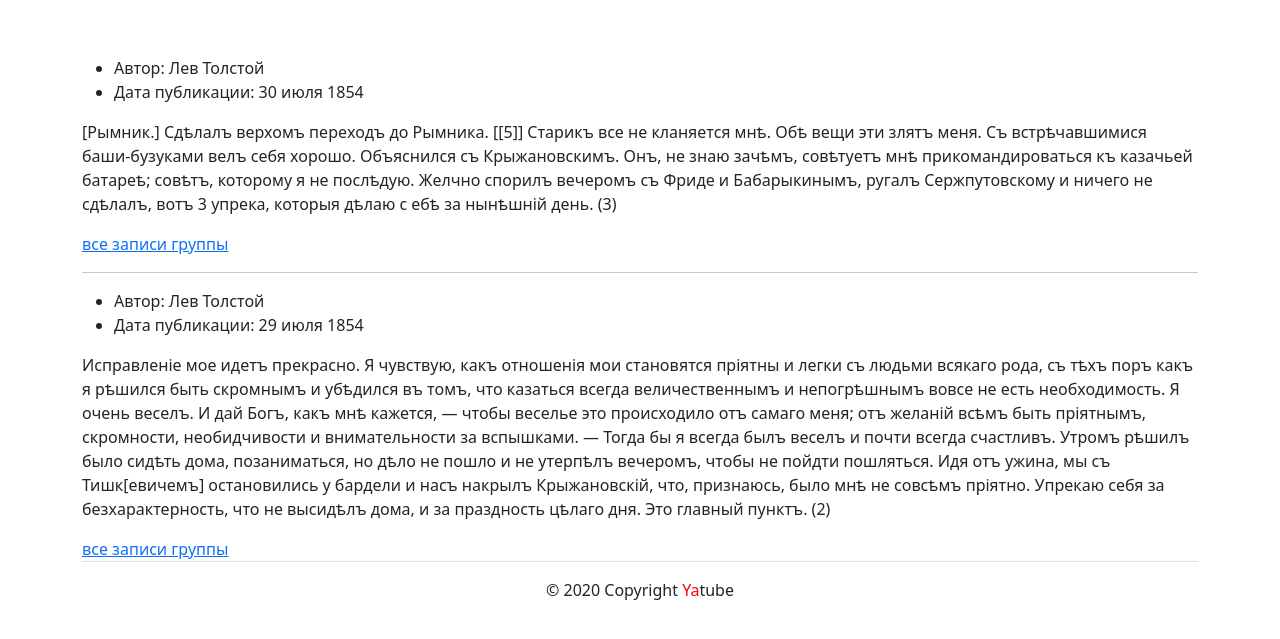
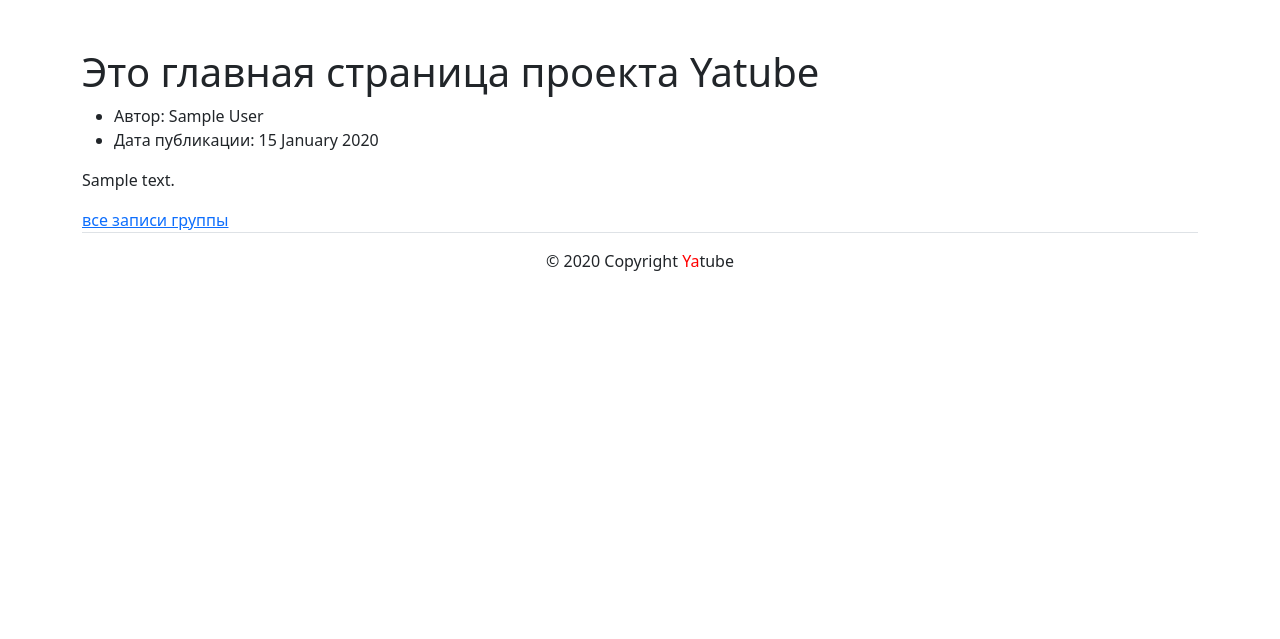
Before and after one commit to Kors557/yatubeV2.1, a Django app: page / in a window 1280 px wide. Shown: the part 56-695 px from the top of the page. Run offline with Django 3.2, Linux system fonts and the light colour scheme; tables that the repository leaves empty hold one stand-in row (values such as "Sample post"); some libraries are stand-ins or nearby versions.

Commit message:
перед тестами

```diff
--- a/yatube/posts/models.py
+++ b/yatube/posts/models.py
@@ -2,6 +2,15 @@ from django.db import models
 from django.contrib.auth import get_user_model
 
 User = get_user_model()
+
+
+class Group(models.Model):
+    title = models.CharField(max_length=200)
+    slug = models.SlugField(unique=True, verbose_name='URL')
+    description = models.TextField()
+
+    def __str__(self) -> str:
+        return self.title
 
 
 class Post(models.Model):
@@ -12,3 +21,9 @@ class Post(models.Model):
         on_delete=models.CASCADE,
         related_name='posts'
     )
+    group = models.ForeignKey(
+        Group,
+        blank=True,
+        null=True,
+        on_delete=models.CASCADE
+    )
--- a/yatube/posts/views.py
+++ b/yatube/posts/views.py
@@ -1,14 +1,24 @@
-from django.shortcuts import render
+from django.shortcuts import render, get_object_or_404
 
-from django.http import HttpResponse
+from .models import Post, Group
 
 
 def index(request):
     template = 'posts/index.html'
-    return render(request, template)
+    title = 'Это главная страница проекта Yatube'
+    posts = Post.objects.order_by('-pub_date')[:10]
+    context = {
+        'title': title,
+        'posts': posts
+    }
+    return render(request, template, context)
 
 
 def group_posts(request, slug):
-    return HttpResponse(f'Записи группы {slug}')
-
-# Create your views here.
+    group = get_object_or_404(Group, slug=slug)
+    posts = Post.objects.filter(group=group).order_by('-pub_date')[:10]
+    context = {
+        'group': group,
+        'posts': posts,
+    }
+    return render(request, 'posts/group_list.html', context)
--- a/yatube/templates/posts/index.html
+++ b/yatube/templates/posts/index.html
@@ -6,48 +6,20 @@
     <div class="container py-5">
     <h1>{{title}}</h1>
     <article>
-      <ul>
-        <li>
-          Автор: Лев Толстой
-        </li>
-        <li>
-          Дата публикации: 30 июля 1854
-        </li>
-      </ul>
-      <p>
-        [Рымник.] Сдѣлалъ верхомъ переходъ до Рымника. [[5]] Старикъ все не кланяется мнѣ.
-        Обѣ вещи эти злятъ меня. Съ встрѣчавшимися баши-бузуками велъ себя хорошо.
-        Объяснился съ Крыжановскимъ. Онъ, не знаю зачѣмъ, совѣтуетъ мнѣ прикомандироваться
-        къ казачьей батареѣ; совѣтъ, которому я не послѣдую. Желчно спорилъ вечеромъ съ Фриде
-        и Бабарыкинымъ, ругалъ Сержпутовскому и ничего не сдѣлалъ, вотъ 3 упрека, которыя дѣлаю с
-        ебѣ за нынѣшній день. (3)
-      </p>
-      <a href="group_list.html">все записи группы</a>
+      {% for post in posts %}
+          <ul>
+             <li> Автор: {{ post.author.get_full_name }} </li>
+             <li>
+              Дата публикации: {{ post.pub_date|date:"d E Y" }}
+             </li>
+          </ul>
+          <p>{{ post.text }}</p>
+          {% if post.group %}
+             <a href="{% url 'posts:group_posts' post.group.slug %}">все записи группы</a>
+          {% endif %}
     </article>
-    <hr>
-    <article>
-      <ul>
-        <li>
-          Автор: Лев Толстой
-        </li>
-        <li>
-          Дата публикации: 29 июля 1854
-        </li>
-      </ul>
-      <p>
-        Исправленіе мое идетъ прекрасно. Я чувствую, какъ отношенія мои становятся пріятны и легки
-        съ людьми всякаго рода, съ тѣхъ поръ какъ я рѣшился быть скромнымъ и убѣдился въ томъ,
-        что казаться всегда величественнымъ и непогрѣшнымъ вовсе не есть необходимость. Я очень
-        веселъ. И дай Богъ, какъ мнѣ кажется, — чтобы веселье это происходило отъ самаго меня;
-        отъ желаній всѣмъ быть пріятнымъ, скромности, необидчивости и внимательности за вспышками.
-        — Тогда бы я всегда былъ веселъ и почти всегда счастливъ.
-        Утромъ рѣшилъ было сидѣть дома, позаниматься, но дѣло не пошло и не утерпѣлъ вечеромъ,
-        чтобы не пойдти пошляться. Идя отъ ужина, мы съ Тишк[евичемъ] остановились у бардели и насъ
-        накрылъ Крыжановскій, что, признаюсь, было мнѣ не совсѣмъ пріятно. Упрекаю себя за
-        безхарактерность, что не высидѣлъ дома, и зa праздность цѣлаго дня. Это главный пунктъ. (2)
-      </p>
-      <a href="group_list.html">все записи группы</a>
-    </article>
+          {% if not forloop.last %}<hr>{% endif %}
+      {% endfor %}
   {%endblock%}
     </div>
 </main>
```
Also changed, not shown: yatube/posts/admin.py (+20 -2 lines), yatube/templates/posts/group_list.html (+25 -0 lines), yatube/posts/migrations/0002_auto_20220126_2323.py (added).
